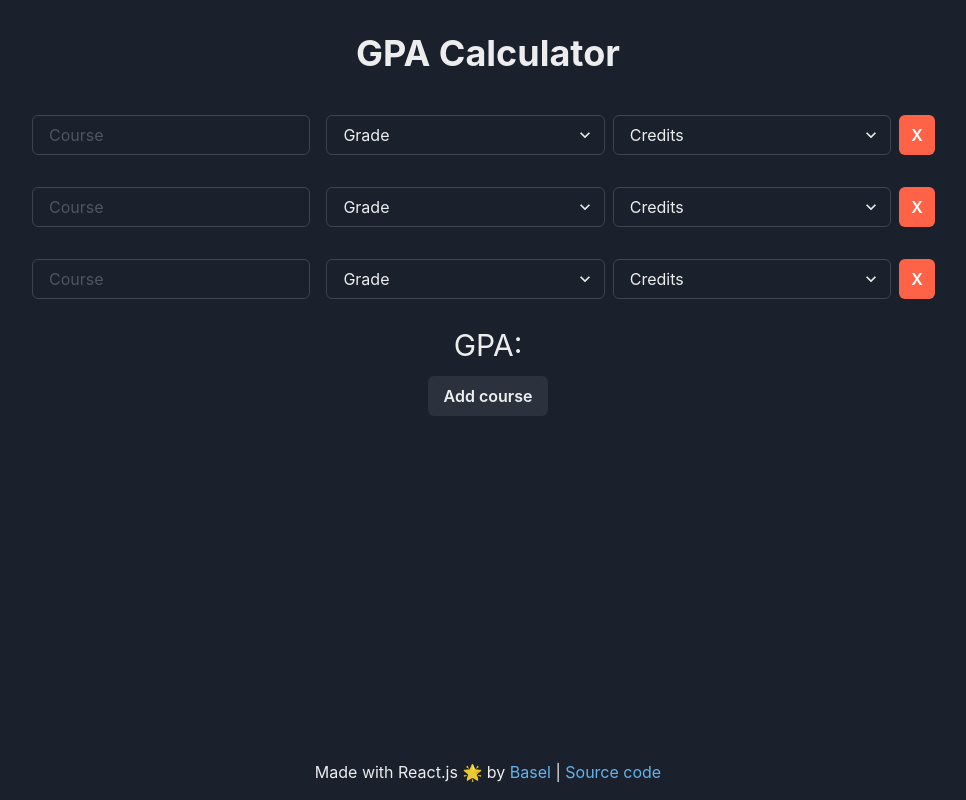
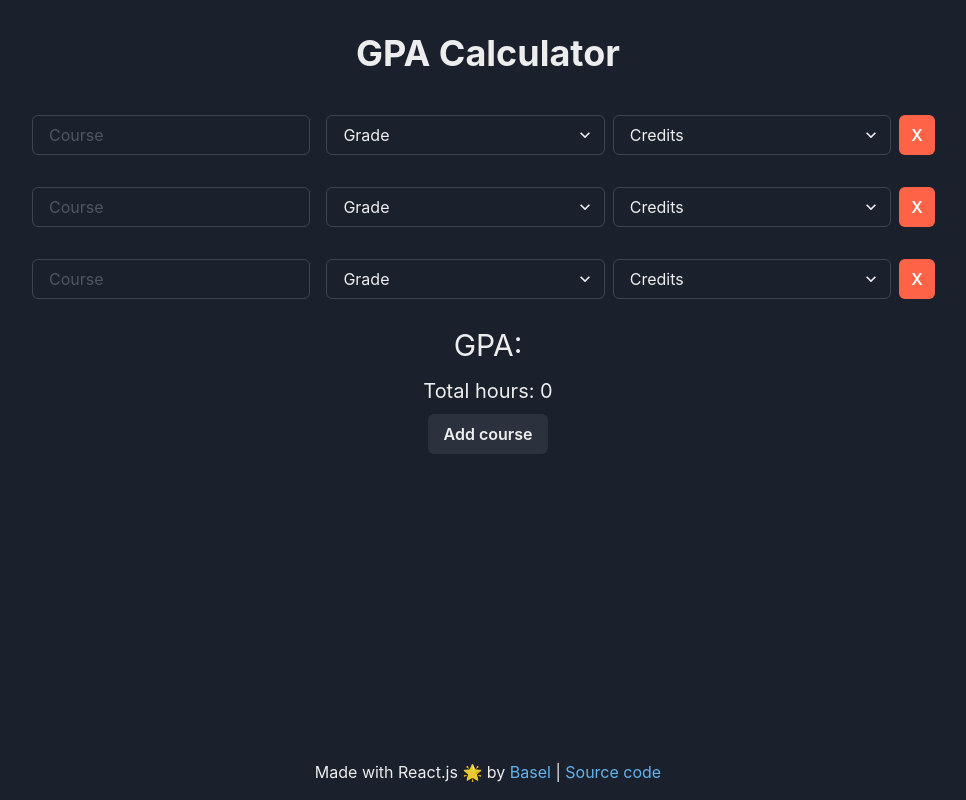
Before and after one commit to Yokozuna59/kfupm-gpa-calculator, a React (Create React App) app: page / in a window 1280 px wide. Shown: the whole page, without its empty margins (152-1118 px from the left). Built offline with nearby package versions, Linux system fonts and the light colour scheme.

Commit message:
add total hours field

```diff
--- a/src/Calculator.js
+++ b/src/Calculator.js
@@ -4,7 +4,7 @@ import { Button } from "@chakra-ui/react";
 import { nanoid } from "nanoid";
 
 import GradeField from "./GradeField";
-import { calculateGPA } from "./utils";
+import { calculateGPA, calculateTotalHours } from "./utils";
 
 class Calculator extends React.Component {
   constructor(props) {
@@ -64,7 +64,8 @@ class Calculator extends React.Component {
   }
 
   render() {
-    let gpa = calculateGPA(this.state.fields);
+    const gpa = calculateGPA(this.state.fields);
+    const totalHours = calculateTotalHours(this.state.fields);
 
     return (
       <Box my="6" maxW="960px" mx="auto">
@@ -78,15 +79,16 @@ class Calculator extends React.Component {
             deleteField={this.deleteField}
           />
         ))}
-        <Center>
+        <Center textAlign="center">
           <VStack>
             <Box fontSize="3xl">
-              GPA:{" "}
+              GPA:
               <Text as="span" fontWeight="bold">
-                {gpa >= 0 ? gpa : ""}
+                {gpa >= 0 ? " " + gpa : ""}
               </Text>
             </Box>
-            <Button my="4" onClick={() => this.addField()}>
+            <Text fontSize="20">Total hours: {totalHours}</Text>
+            <Button mt="6" onClick={() => this.addField()}>
               Add course
             </Button>
           </VStack>
--- a/src/utils.js
+++ b/src/utils.js
@@ -11,6 +11,14 @@ function getGradePoints(letterGrade) {
     F: 0,
   };
   return letterGrades[letterGrade.toUpperCase()];
+}
+
+function calculateTotalHours(arr) {
+  let totalHours = 0;
+  arr.forEach((elem) => {
+    if (elem.hours) totalHours += parseInt(elem.hours);
+  });
+  return totalHours;
 }
 
 function calculateGPA(arr) {
@@ -31,3 +39,4 @@ function calculateGPA(arr) {
 }
 
 exports.calculateGPA = calculateGPA;
+exports.calculateTotalHours = calculateTotalHours;
```
